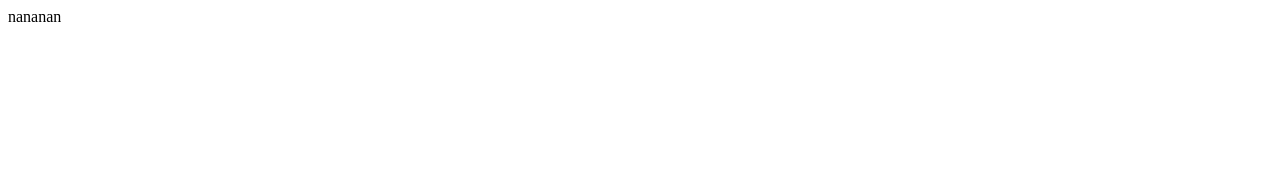
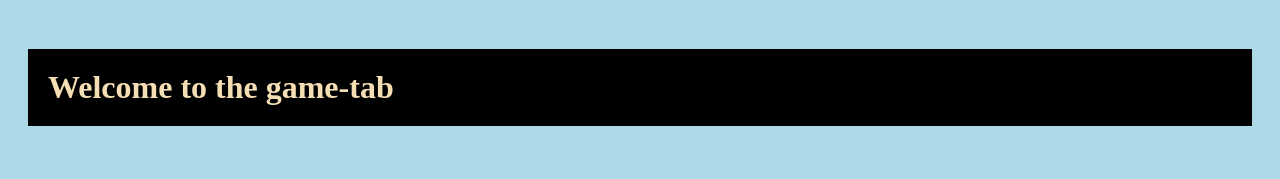
Before and after one commit to franciscaabmm/TW, a plain HTML site: page primeiraentrega.html in a window 1280 px wide. Drawn offline with Linux system fonts and the light colour scheme.

Commit message:
Update primeiraentrega.html

```diff
--- a/primeiraentrega.html
+++ b/primeiraentrega.html
@@ -1 +1,23 @@
-nananan
+<!DOCTYPE html>
+<!-- A declaração DOCTYPE declara a versão do HTML usado no documento -->
+<html>
+ <head>
+    <link rel="stylesheet" href="estilo_2.css">
+    <meta charset="UTF-8">
+    <title>Game-tab</title>
+    <style>
+        body{
+            background-color: lightblue;
+            color:black;
+            padding:20px;
+        }
+        h1{
+            background-color: black;
+            color:wheat;
+            padding:20px;
+        }
+    </style>
+  </head>
+  <body>
+    <h1>Welcome to the game-tab</h1>
+  </body>
```
